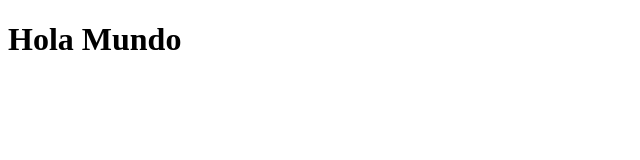
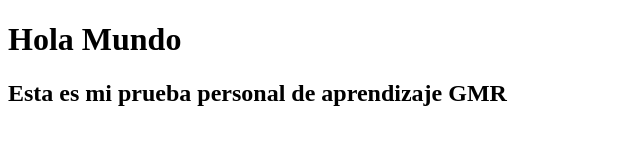
Before and after one commit to S5G8/mi_pagina_en_internet, a plain HTML site: page index.html in a window 1280 px wide. Shown: the whole page, without its empty margins (0-640 px from the left). Drawn offline with Linux system fonts and the light colour scheme.

Commit message:
Actualicé un subtitulo

```diff
--- a/index.html
+++ b/index.html
@@ -8,5 +8,6 @@
 </head>
 <body>
     <h1>Hola Mundo</h1>
+    <h2>Esta es mi prueba personal de aprendizaje GMR </h2>
 </body>
 </html>
```
